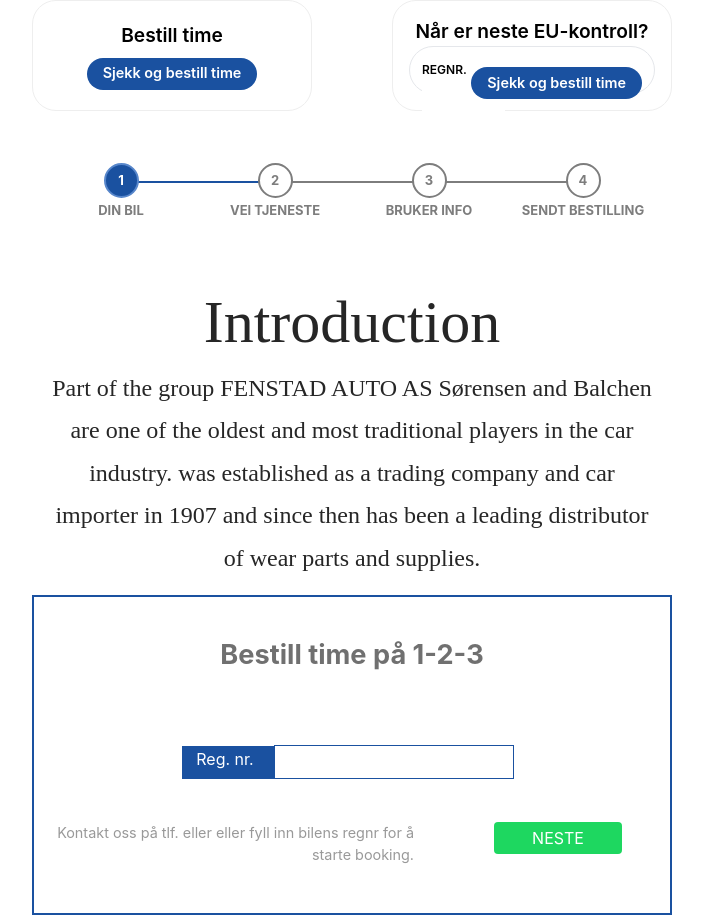
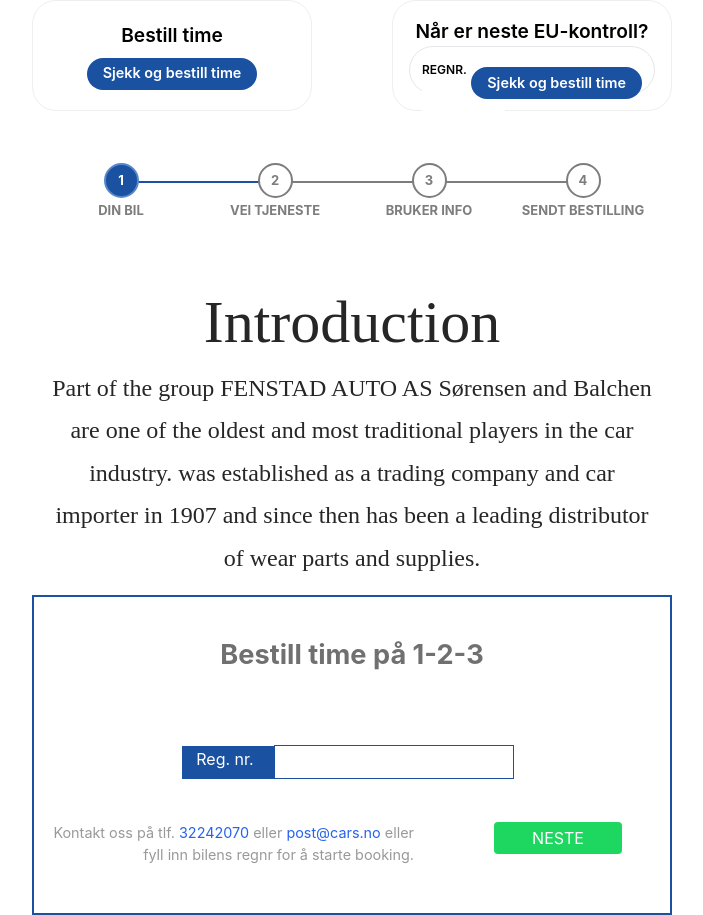
Before and after one commit to bakigervalla/booking, a React (Create React App) app: page / in a window 1280 px wide. Shown: the whole page, without its empty margins (288-991 px from the left). Built offline with nearby package versions, Linux system fonts and the light colour scheme.

Commit message:
default workshop

```diff
--- a/src/components/shared/Container.js
+++ b/src/components/shared/Container.js
@@ -1,16 +1,25 @@
-import React from "react";
-import { useVehicles } from '../../context/VehicleState'
+import React, { useEffect } from "react";
+import { useVehicles, setWorkshop } from '../../context/VehicleState'
 import { Vehicles, Service, PersonalInfo, Summary, Box, Info, Progress } from '../index'
 
 export const Container = () => {
-    const [vehicleState] = useVehicles()
+    const [vehicleState, vehicleDispatch] = useVehicles()
     const { workshop, step } = vehicleState
 
-    // let workshop = { workshop_id: process.env.REACT_APP_WORKSHOP_ID
-    //                 ,slug: process.env.REACT_APP_WORKSHOP_SLUG, name: process.env.REACT_APP_WORKSHOP_NAME
-    //                 ,phone: process.env.REACT_APP_WORKSHOP_PHONE
-    //                 ,email: process.env.REACT_APP_WORKSHOP_EMAIL
-    //          }
+    useEffect(() => {
+        setWorkshop(vehicleDispatch, {
+            workshop_id: process.env.REACT_APP_WORKSHOP_ID
+            , slug: process.env.REACT_APP_WORKSHOP_SLUG, name: process.env.REACT_APP_WORKSHOP_NAME
+            , phone: process.env.REACT_APP_WORKSHOP_PHONE
+            , email: process.env.REACT_APP_WORKSHOP_EMAIL
+        })
+    }, [])
+    // let workshop = {
+    //     workshop_id: process.env.REACT_APP_WORKSHOP_ID
+    //     , slug: process.env.REACT_APP_WORKSHOP_SLUG, name: process.env.REACT_APP_WORKSHOP_NAME
+    //     , phone: process.env.REACT_APP_WORKSHOP_PHONE
+    //     , email: process.env.REACT_APP_WORKSHOP_EMAIL
+    // }
 
     let container;
 
```
